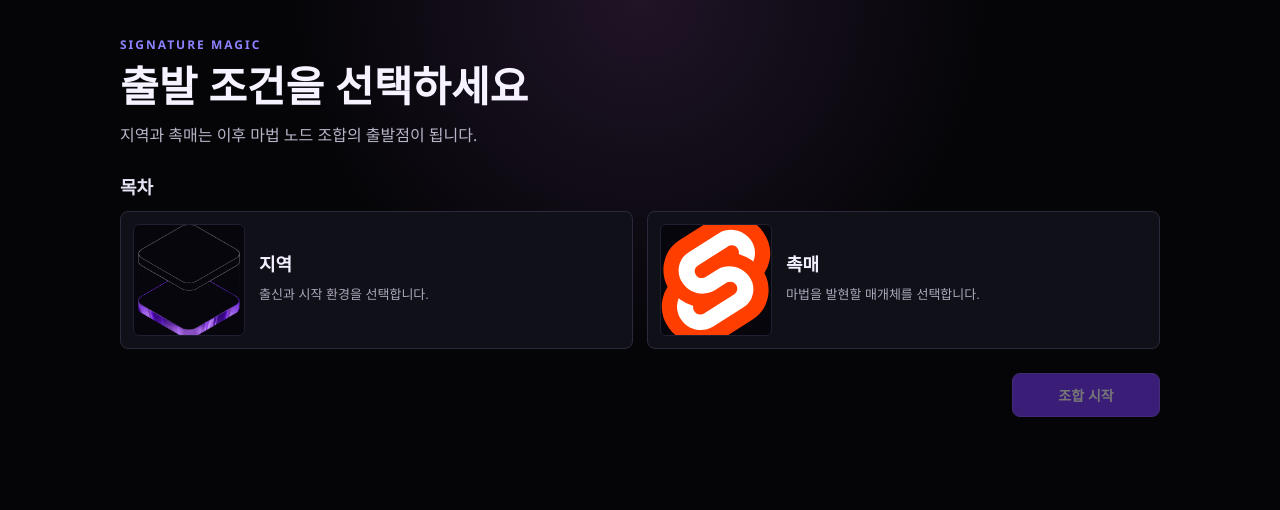
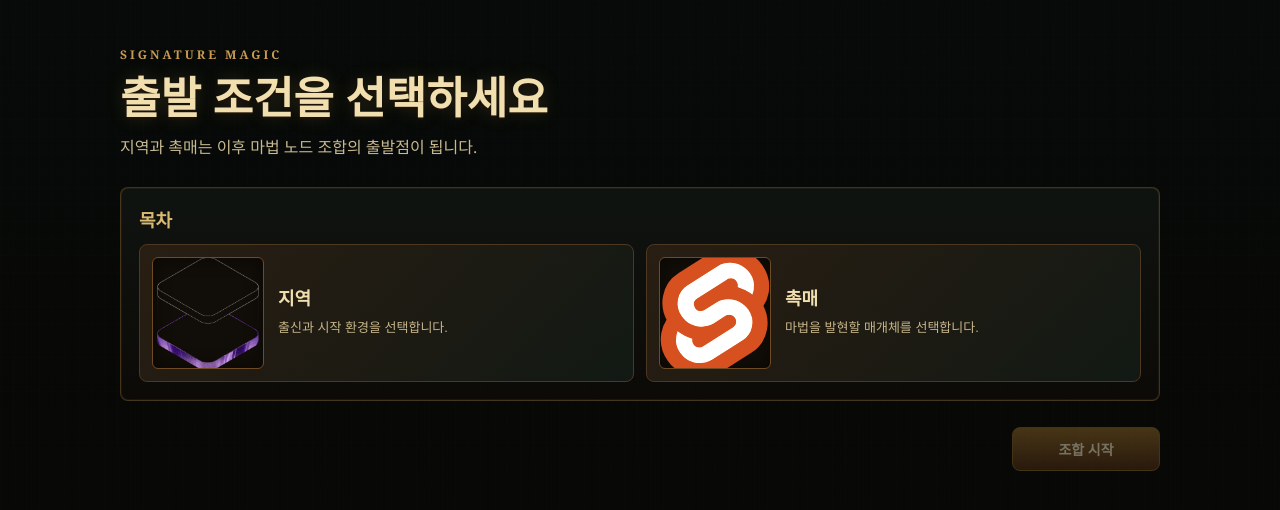
Before and after one commit to Judongsung/signature_magic, a Svelte app: page / in a window 1280 px wide. Shown: the top 510 px of the page. Built offline with nearby package versions, Linux system fonts and the light colour scheme.

Commit message:
feat: CYOA 디자인과 노드 편집 경험 개선
CYOA 화면을 판타지 분위기로 조정하고, 기능 노드 타입을 추가합니다.

에디터 캔버스의 그리드 스냅과 이동 범위 제한 로직을 분리해 테스트를 추가합니다.

```diff
--- a/src/components/CustomNode.svelte
+++ b/src/components/CustomNode.svelte
@@ -10,6 +10,7 @@
 
     const color  = $derived(nodeConfig?.color || '#888');
     const icon   = $derived(nodeConfig?.icon  || '?');
+    const label  = $derived(nodeConfig?.label || data.magicType);
     const isRoot = $derived(data.isRoot ?? true);
     const isLeaf = $derived(data.isLeaf ?? true);
 </script>
@@ -37,7 +38,7 @@
 
     <div class="node-body">
         <div class="icon">{icon}</div>
-        <div class="label">{data.magicType.toUpperCase()}</div>
+        <div class="label">{label}</div>
     </div>
 
     <!--
--- a/src/components/CyoaChoiceCard.svelte
+++ b/src/components/CyoaChoiceCard.svelte
@@ -46,10 +46,12 @@
         gap: 14px;
         align-items: stretch;
         padding: 12px;
-        border: 1px solid #2a2a3a;
+        border: 1px solid #4d3821;
         border-radius: 8px;
-        background: #101018;
-        color: #e8e8f5;
+        background:
+            linear-gradient(135deg, rgba(42, 30, 18, 0.96), rgba(18, 25, 20, 0.98)),
+            repeating-linear-gradient(45deg, rgba(230, 190, 112, 0.04) 0 1px, transparent 1px 8px);
+        color: #ead9b7;
         text-align: left;
         cursor: pointer;
         transition:
@@ -61,36 +63,42 @@
 
     .choice-card:hover:not(:disabled) {
         transform: translateY(-1px);
-        border-color: #6d5dfc;
-        background: #151525;
-        box-shadow: 0 8px 24px rgba(0, 0, 0, 0.28);
+        border-color: #9f7738;
+        background:
+            linear-gradient(135deg, rgba(55, 38, 20, 0.98), rgba(21, 35, 27, 0.98)),
+            repeating-linear-gradient(45deg, rgba(230, 190, 112, 0.05) 0 1px, transparent 1px 8px);
+        box-shadow: 0 9px 22px rgba(0, 0, 0, 0.34);
     }
 
     .choice-card:focus-visible {
-        outline: 2px solid #9b59b6;
+        outline: 2px solid #d1a653;
         outline-offset: 3px;
     }
 
     .choice-card.selected {
-        border-color: #9b59b6;
-        background: #181226;
+        border-color: #d4a84f;
+        background:
+            linear-gradient(135deg, rgba(77, 47, 20, 0.98), rgba(19, 47, 34, 0.98));
         box-shadow:
-            0 0 0 1px rgba(155, 89, 182, 0.55),
-            0 0 26px rgba(155, 89, 182, 0.24);
+            inset 0 0 0 1px rgba(255, 223, 139, 0.22),
+            0 0 0 1px rgba(212, 168, 79, 0.58),
+            0 10px 26px rgba(0, 0, 0, 0.36);
     }
 
     .choice-card:disabled {
         cursor: not-allowed;
-        opacity: 0.55;
+        opacity: 0.48;
+        filter: grayscale(0.55);
     }
 
     .image-frame {
         display: block;
         overflow: hidden;
         border-radius: 6px;
-        background: #06060c;
-        border: 1px solid #202030;
+        background: #110d08;
+        border: 1px solid #6e4a25;
         aspect-ratio: 1;
+        box-shadow: inset 0 0 18px rgba(0, 0, 0, 0.45);
     }
 
     .image-frame img {
@@ -98,6 +106,7 @@
         height: 100%;
         display: block;
         object-fit: cover;
+        filter: sepia(0.24) saturate(0.82) contrast(1.08);
     }
 
     .choice-body {
@@ -109,14 +118,15 @@
     }
 
     .choice-title {
-        color: #f3f0ff;
+        color: #f2dfb0;
+        font-family: Georgia, 'Times New Roman', serif;
         font-size: 18px;
-        font-weight: 750;
+        font-weight: 800;
         line-height: 1.2;
     }
 
     .choice-description {
-        color: #aaa8ba;
+        color: #c7b58b;
         font-size: 13px;
         line-height: 1.5;
     }
--- a/src/components/CyoaChoiceRow.svelte
+++ b/src/components/CyoaChoiceRow.svelte
@@ -33,7 +33,7 @@
         width: 100%;
         display: grid;
         grid-template-columns: repeat(auto-fit, minmax(280px, 1fr));
-        gap: 14px;
+        gap: 12px;
         align-items: stretch;
     }
 
--- a/src/components/CyoaChoiceSection.svelte
+++ b/src/components/CyoaChoiceSection.svelte
@@ -27,12 +27,20 @@
         display: flex;
         flex-direction: column;
         gap: 12px;
+        padding: 18px;
+        border: 1px solid rgba(139, 101, 47, 0.44);
+        border-radius: 8px;
+        background:
+            linear-gradient(180deg, rgba(17, 22, 18, 0.82), rgba(14, 11, 8, 0.9));
+        box-shadow: inset 0 0 0 1px rgba(232, 197, 125, 0.06);
     }
 
     h2 {
         margin: 0;
-        color: #e8e4f5;
+        color: #d8ba72;
+        font-family: Georgia, 'Times New Roman', serif;
         font-size: 18px;
         font-weight: 800;
+        text-shadow: 0 1px 0 #130d06;
     }
 </style>
--- a/src/components/CyoaIntroScreen.svelte
+++ b/src/components/CyoaIntroScreen.svelte
@@ -100,8 +100,10 @@
         padding: 36px;
         box-sizing: border-box;
         background:
-            radial-gradient(circle at 50% 0%, rgba(155, 89, 182, 0.18), transparent 34%),
-            #050508;
+            linear-gradient(rgba(6, 10, 8, 0.76), rgba(9, 7, 5, 0.88)),
+            repeating-linear-gradient(90deg, rgba(198, 145, 73, 0.05) 0 1px, transparent 1px 13px),
+            repeating-linear-gradient(0deg, rgba(52, 83, 65, 0.08) 0 1px, transparent 1px 17px),
+            #070907;
         overflow-y: auto;
     }
 
@@ -109,32 +111,37 @@
         width: min(1040px, 100%);
         display: flex;
         flex-direction: column;
-        gap: 24px;
+        gap: 26px;
+        padding-bottom: 36px;
     }
 
     .intro-copy {
         max-width: 680px;
+        padding-top: 10px;
     }
 
     .eyebrow {
         margin: 0 0 10px;
-        color: #8d82ff;
+        color: #c89b54;
+        font-family: Georgia, 'Times New Roman', serif;
         font-size: 12px;
-        font-weight: 800;
-        letter-spacing: 2px;
+        font-weight: 700;
+        letter-spacing: 3px;
     }
 
     h1 {
         margin: 0;
-        color: #f6f2ff;
-        font-size: 42px;
+        color: #f2dfb0;
+        font-family: Georgia, 'Times New Roman', serif;
+        font-size: 44px;
         line-height: 1.1;
-        font-weight: 850;
+        font-weight: 800;
+        text-shadow: 0 2px 0 #1c1208, 0 0 18px rgba(198, 155, 84, 0.22);
     }
 
     .description {
         margin: 14px 0 0;
-        color: #b8b5c8;
+        color: #c8b991;
         font-size: 16px;
         line-height: 1.6;
     }
@@ -147,10 +154,12 @@
     .continue-button {
         min-width: 148px;
         height: 44px;
-        border: 1px solid #8d5cff;
+        border: 1px solid #8d682d;
         border-radius: 8px;
-        background: #7c3cff;
-        color: #fff;
+        background:
+            linear-gradient(180deg, rgba(157, 113, 44, 0.95), rgba(83, 47, 20, 0.98));
+        color: #fff4d2;
+        font-family: Georgia, 'Times New Roman', serif;
         font-size: 14px;
         font-weight: 800;
         cursor: pointer;
@@ -163,12 +172,14 @@
 
     .continue-button:hover:not(:disabled) {
         transform: translateY(-1px);
-        background: #8f55ff;
-        box-shadow: 0 10px 26px rgba(124, 60, 255, 0.28);
+        border-color: #c9a45a;
+        background:
+            linear-gradient(180deg, rgba(184, 136, 52, 0.98), rgba(100, 55, 22, 0.98));
+        box-shadow: 0 10px 24px rgba(38, 22, 8, 0.44);
     }
 
     .continue-button:focus-visible {
-        outline: 2px solid #d8c6ff;
+        outline: 2px solid #e6c873;
         outline-offset: 3px;
     }
 
--- a/src/constants/gameConfigs.ts
+++ b/src/constants/gameConfigs.ts
@@ -10,3 +10,8 @@ export const CYOA_ACTIONS = {
 } as const;
 
 export type CyoaAction = (typeof CYOA_ACTIONS)[keyof typeof CYOA_ACTIONS];
+
+export const EDITOR_CANVAS = {
+    SNAP_GRID: [40, 40],
+    EXTENT: [[-1200, -800], [1200, 800]],
+} as const;
--- a/src/data/magicTypes.json
+++ b/src/data/magicTypes.json
@@ -1,7 +1,18 @@
 [
-    { "type": "fire",   "icon": "🔥", "color": "#e74c3c" },
-    { "type": "water",  "icon": "💧", "color": "#3498db" },
-    { "type": "wind",   "icon": "🌪️", "color": "#2ecc71" },
-    { "type": "earth",  "icon": "🪨", "color": "#e67e22" },
-    { "type": "arcane", "icon": "✨", "color": "#9b59b6" }
+    { "type": "fire",       "label": "불",        "icon": "🔥", "color": "#e74c3c" },
+    { "type": "water",      "label": "물",        "icon": "💧", "color": "#3498db" },
+    { "type": "wind",       "label": "바람",      "icon": "🌪️", "color": "#2ecc71" },
+    { "type": "earth",      "label": "대지",      "icon": "🪨", "color": "#e67e22" },
+    { "type": "arcane",     "label": "비전",      "icon": "✨", "color": "#9b59b6" },
+    { "type": "coordinate", "label": "좌표 지정", "icon": "🎯", "color": "#f1c40f" },
+    { "type": "move",       "label": "이동",      "icon": "↗️", "color": "#1abc9c" },
+    { "type": "diffuse",    "label": "확산",      "icon": "🌊", "color": "#5dade2" },
+    { "type": "detect",     "label": "감지",      "icon": "👁️", "color": "#af7ac5" },
+    { "type": "sustain",    "label": "유지",      "icon": "🕯️", "color": "#f5b041" },
+    { "type": "disperse",   "label": "분산",      "icon": "✦", "color": "#85c1e9" },
+    { "type": "amplify",    "label": "증폭",      "icon": "📣", "color": "#ff6b6b" },
+    { "type": "stabilize",  "label": "안정",      "icon": "⚓", "color": "#58d68d" },
+    { "type": "compress",   "label": "압축",      "icon": "🧲", "color": "#d35400" },
+    { "type": "split",      "label": "분리",      "icon": "✂️", "color": "#f7dc6f" },
+    { "type": "merge",      "label": "병합",      "icon": "🔗", "color": "#a569bd" }
 ]
--- /dev/null
+++ b/src/systems/editorCanvas.ts
@@ -0,0 +1,32 @@
+export type Point = { x: number; y: number };
+export type GridSize = readonly [number, number];
+export type CanvasExtent = readonly [
+    readonly [number, number],
+    readonly [number, number],
+];
+
+function clamp(value: number, min: number, max: number): number {
+    return Math.max(min, Math.min(max, value));
+}
+
+export function snapPointToGrid(point: Point, grid: GridSize): Point {
+    return {
+        x: Math.round(point.x / grid[0]) * grid[0],
+        y: Math.round(point.y / grid[1]) * grid[1],
+    };
+}
+
+export function clampPointToExtent(point: Point, extent: CanvasExtent): Point {
+    return {
+        x: clamp(point.x, extent[0][0], extent[1][0]),
+        y: clamp(point.y, extent[0][1], extent[1][1]),
+    };
+}
+
+export function resolveDropPosition(
+    flowPosition: Point,
+    grid: GridSize,
+    extent: CanvasExtent
+): Point {
+    return clampPointToExtent(snapPointToGrid(flowPosition, grid), extent);
+}
```
Also changed, not shown: src/components/MagicCircleGenerator.svelte (+20 -7 lines), src/components/MagicNodeEditor.svelte (+14 -4 lines), 1 other file (tests, documents, lock files or other folders).
